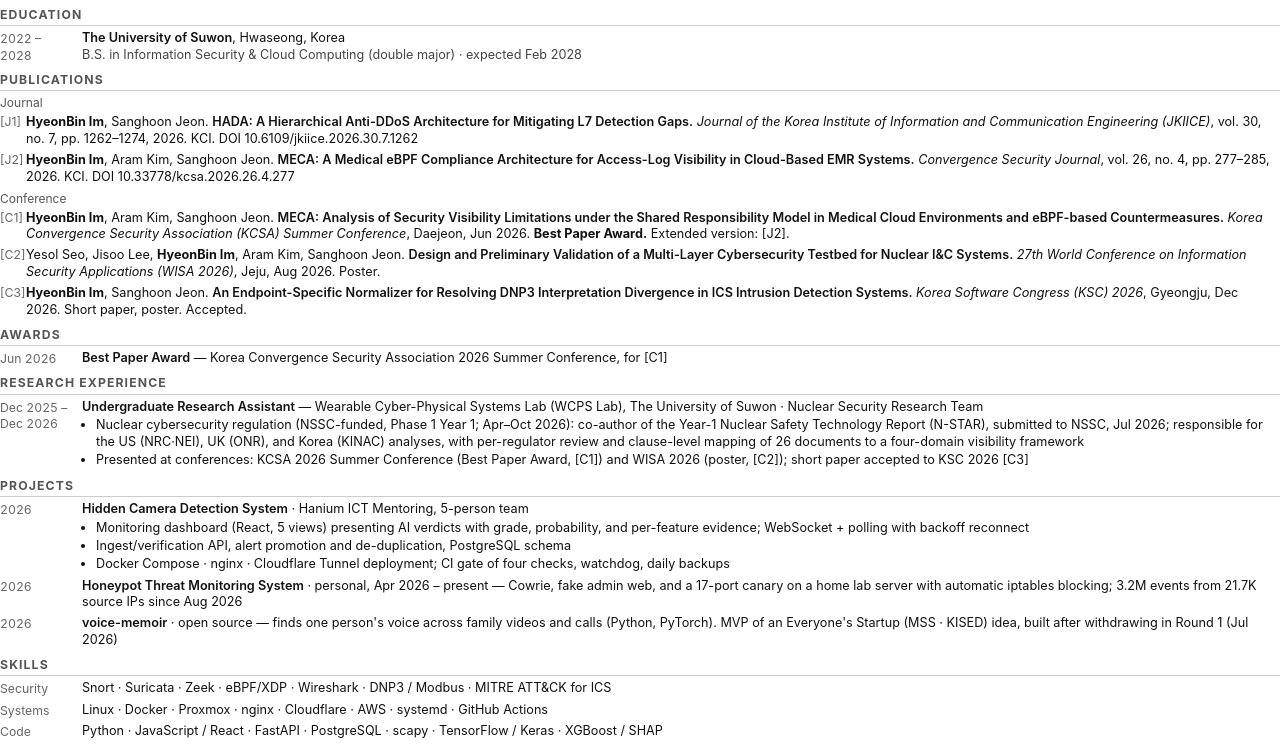
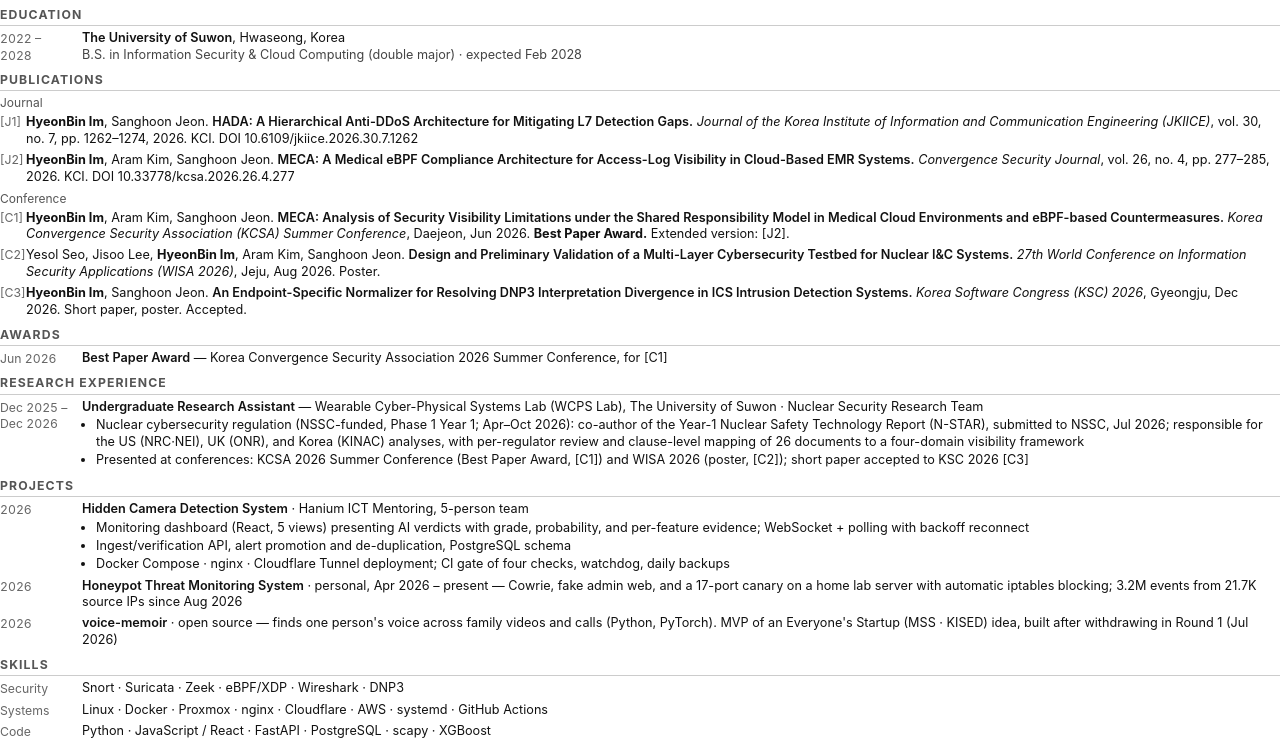
Before and after one commit to Im-HyeonBin/hyeonbin-portfolio, a plain HTML site: page cv.html in a window 1280 px wide. Shown: the part 76-820 px from the top of the page. Drawn offline with Linux system fonts and the light colour scheme.

Commit message:
CV: drop skills not used hands-on (Modbus, ATT&CK for ICS, TensorFlow/Keras, SHAP)
Co-Authored-By: Claude Opus 5.5 <noreply@anthropic.com>

```diff
--- a/cv.html
+++ b/cv.html
@@ -46,7 +46,7 @@ b.me{font-weight:700}
 <div class="row"><div class="d">2026</div><div><span class="t">voice-memoir</span> · open source — finds one person's voice across family videos and calls (Python, PyTorch). MVP of an Everyone's Startup (MSS · KISED) idea, built after withdrawing in Round 1 (Jul 2026)</div></div>
 
 <h2>Skills</h2>
-<div class="row"><div class="d">Security</div><div>Snort · Suricata · Zeek · eBPF/XDP · Wireshark · DNP3 / Modbus · MITRE ATT&amp;CK for ICS</div></div>
+<div class="row"><div class="d">Security</div><div>Snort · Suricata · Zeek · eBPF/XDP · Wireshark · DNP3</div></div>
 <div class="row"><div class="d">Systems</div><div>Linux · Docker · Proxmox · nginx · Cloudflare · AWS · systemd · GitHub Actions</div></div>
-<div class="row"><div class="d">Code</div><div>Python · JavaScript / React · FastAPI · PostgreSQL · scapy · TensorFlow / Keras · XGBoost / SHAP</div></div>
+<div class="row"><div class="d">Code</div><div>Python · JavaScript / React · FastAPI · PostgreSQL · scapy · XGBoost</div></div>
 </body></html>
```
Also changed, not shown: 1 other file.
